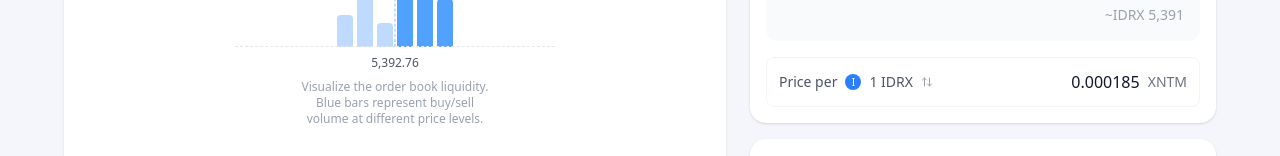
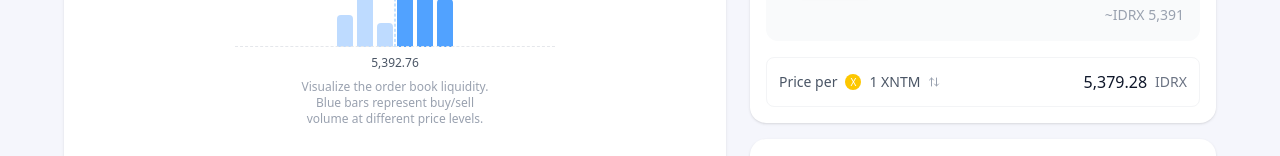
Before and after one commit to youvandra/xantam, a React (Vite) app: page / in a window 1280 px wide. Shown: the part 372-528 px from the top of the page. Built offline with nearby package versions, Linux system fonts and the light colour scheme.

Commit message:
refactor(SwapCard): replace hardcoded token display with dynamic data

```diff
--- a/src/components/SwapCard.tsx
+++ b/src/components/SwapCard.tsx
@@ -95,13 +95,13 @@ export default function SwapCard() {
         <div className="mt-4 p-3 rounded-lg border border-gray-100 flex justify-between items-center">
           <div className="flex items-center gap-2 text-sm text-gray-600">
             <span>Price per</span>
-            <div className="w-4 h-4 rounded-full bg-blue-500 flex items-center justify-center text-white text-[10px]">I</div>
-            <span>1 IDRX</span>
+            <div className={`w-4 h-4 rounded-full ${tokenOut.color} flex items-center justify-center text-white text-[10px]`}>{tokenOut.letter}</div>
+            <span>1 {tokenOut.symbol}</span>
             <ArrowUpDown size={12} className="text-gray-400" />
           </div>
           <div className="flex items-center gap-2 font-medium">
-            <span>0.000185</span>
-            <span className="text-gray-500 text-sm">XNTM</span>
+            <span>5,379.28</span>
+            <span className="text-gray-500 text-sm">{tokenIn.symbol}</span>
           </div>
         </div>
       </div>
```
